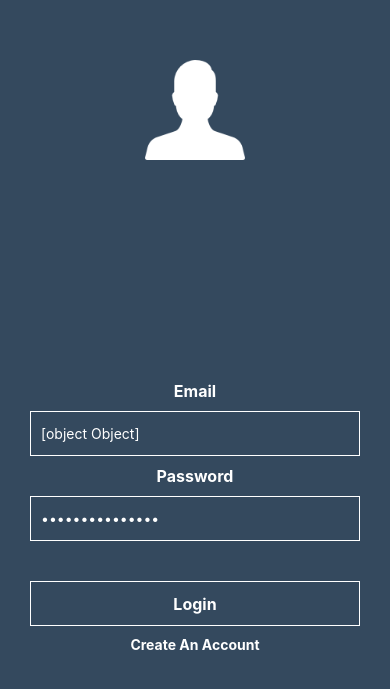
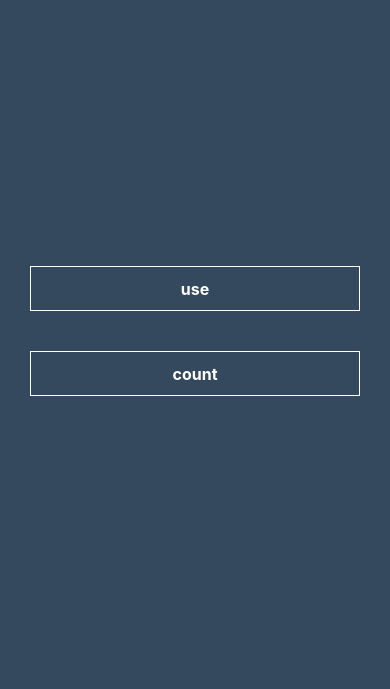
Before and after one commit to erlinda7/reactNativeHiwex, a React Native app: screen /Posts in a window 390 px wide. Shown: the part 111-800 px from the top of the page. Built offline with nearby package versions, Linux system fonts and the light colour scheme; what axios-middleware would draw is missing.

Commit message:
useEffect

```diff
--- a/app/navigator/stack.js
+++ b/app/navigator/stack.js
@@ -35,6 +35,13 @@ function AppStack() {
     <NavigationContainer>
       <Stack.Navigator>
         <Stack.Screen
+          name="Posts"
+          component={Routes.Posts}
+          options={{
+            headerShown: false,
+          }}
+        />
+        <Stack.Screen
           name="Login"
           component={Routes.Login}
           options={{
--- a/app/navigator/stackRoutes.js
+++ b/app/navigator/stackRoutes.js
@@ -1,7 +1,9 @@
 import Login from '../views/login';
 import CreateUser from '../views/createUser';
+import Posts from '../views/posts';
 
 export default {
   Login,
   CreateUser,
+  Posts,
 };
--- /dev/null
+++ b/app/views/posts/index.js
@@ -0,0 +1,56 @@
+import React, { useEffect, useState } from 'react';
+import {
+  ViewBase,
+  TextInput,
+  TouchableOpacity,
+  Text,
+  Image,
+  View,
+} from 'react-native';
+
+import Button from '../../components/button';
+
+import { styles } from './styles';
+
+const Posts = () => {
+  const [state, setState] = useState(null);
+  const [count, setCount] = useState(null);
+
+  //useEffect(), cuando no tiene un parametro actua como un componentDidMount(), tambien trabaja como componentDidUpdate()
+  useEffect(() => {
+    //console.log('Hello');
+    console.log('update');
+
+    //ejecuta la funcion que estoy retornando despues lo que esta dentro de useEfectt
+    return () => console.log('prev'); // se ejecuta antes de que se haga un update de estado, antes de hacer un cambio en los estados
+  });
+
+  // como un componentDidMount()
+  useEffect(() => {
+    console.log('Mount');
+  }, []);
+
+  //cuando cambia los parametros que estan como state
+  useEffect(() => {
+    console.log('update state');
+  }, [state, count]);
+
+  return (
+    <View style={styles.container}>
+      <Button
+        title="use"
+        action={() => {
+          setState(1 + state);
+        }}
+      />
+      <Button
+        title="count"
+        action={() => {
+          setCount(1 + count);
+        }}
+      />
+    </View>
+  );
+};
+
+export default Posts;
--- /dev/null
+++ b/app/views/posts/styles.js
@@ -0,0 +1,12 @@
+import { StyleSheet } from 'react-native';
+
+export const styles = StyleSheet.create({
+  container: {
+    flex: 1,
+    backgroundColor: '#34495e',
+    paddingVertical: 20,
+    paddingHorizontal: 30,
+    justifyContent: 'center',
+    alignItems: 'center',
+  },
+});
```
